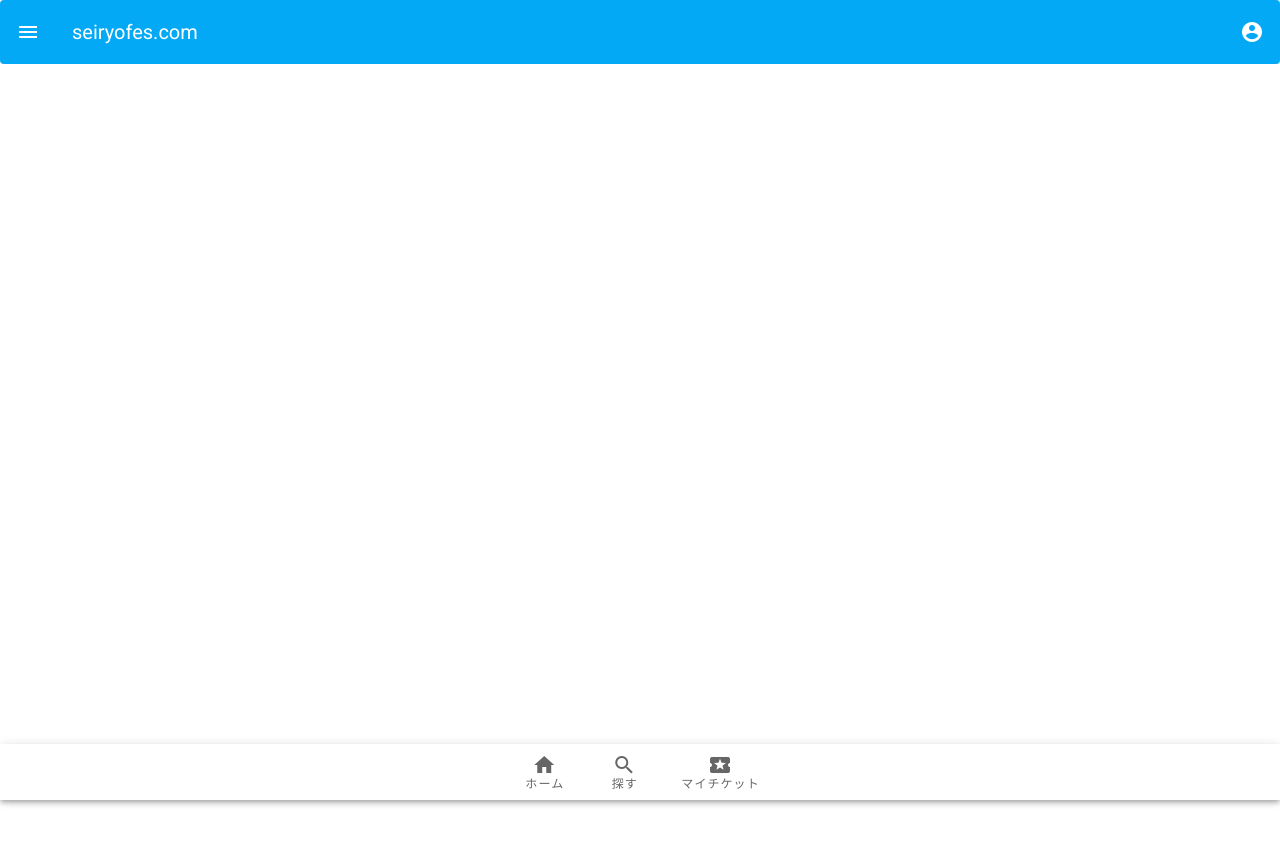
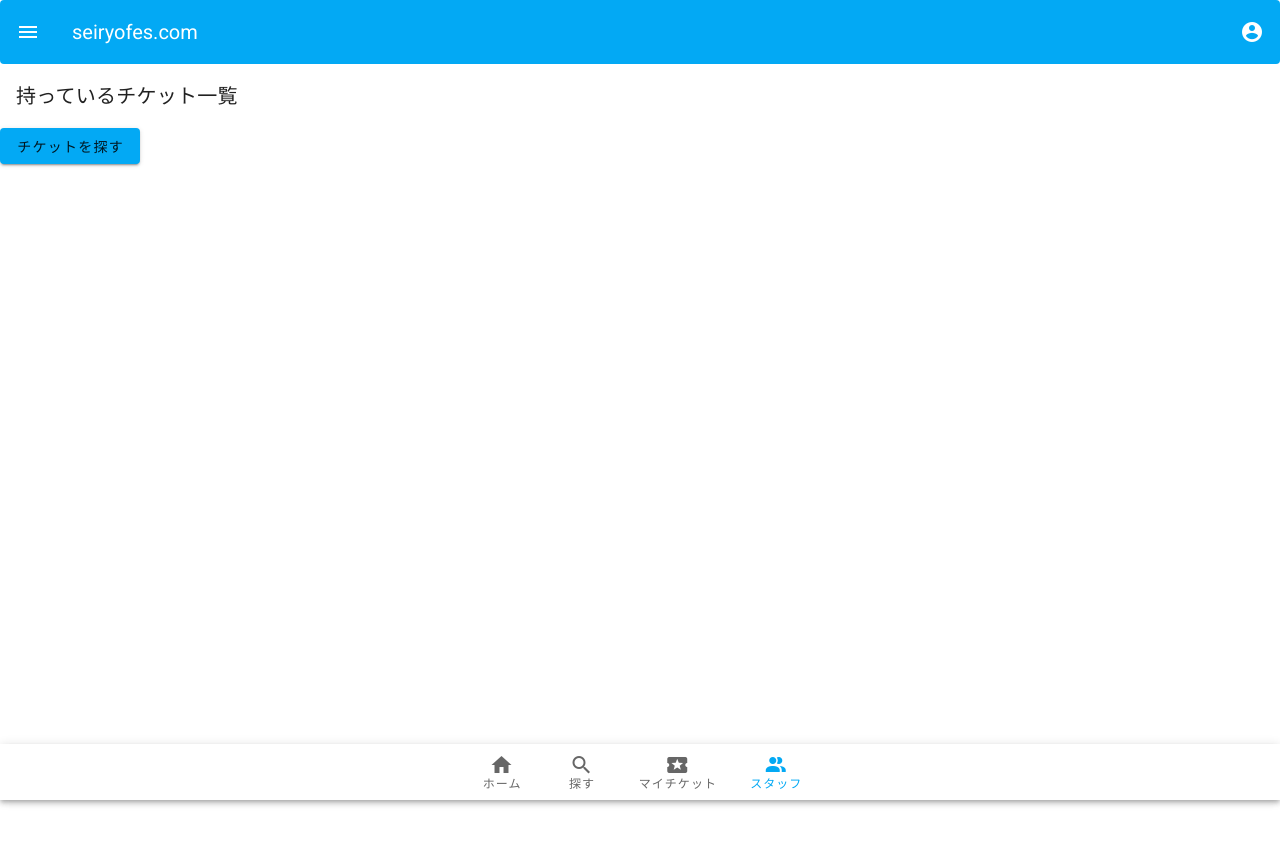
Before and after one commit to hibiya-itchief/2023-quaint-app, a Nuxt app: page /staff in a window 1280 px wide. Shown: the top 844 px of the page. Before the commit the page ends 800 px from the top, so only its background shows below. Built offline with nearby package versions, Linux system fonts and the light colour scheme.

Commit message:
スタッフページの追加・細かい文言の修正

```diff
--- a/layouts/default.vue
+++ b/layouts/default.vue
@@ -71,6 +71,11 @@
         <span>マイチケット</span>
         <v-icon>mdi-ticket</v-icon>
       </v-btn>
+
+      <v-btn to="/staff">
+        <span>スタッフ</span>
+        <v-icon>mdi-account-multiple</v-icon>
+      </v-btn>
     </v-bottom-navigation>
   </v-app>
 </template>
--- a/pages/index.vue
+++ b/pages/index.vue
@@ -1,5 +1,5 @@
 <template>
-<h1>ホームページ</h1>
+<h1>ここがホームページです！</h1>
 </template>
 
 <script>
--- /dev/null
+++ b/pages/staff/index.vue
@@ -0,0 +1,22 @@
+<template>
+<v-app>
+    <v-card
+    elevation="0"
+    >
+        <v-card-title>持っているチケット一覧</v-card-title>
+        <v-btn
+        elevation="2"
+        color="light-blue"
+        >チケットを探す</v-btn>
+    </v-card>
+
+
+
+</v-app>
+</template>
+
+<script>
+export default {
+  name: 'Staff Page'
+}
+</script>
```
